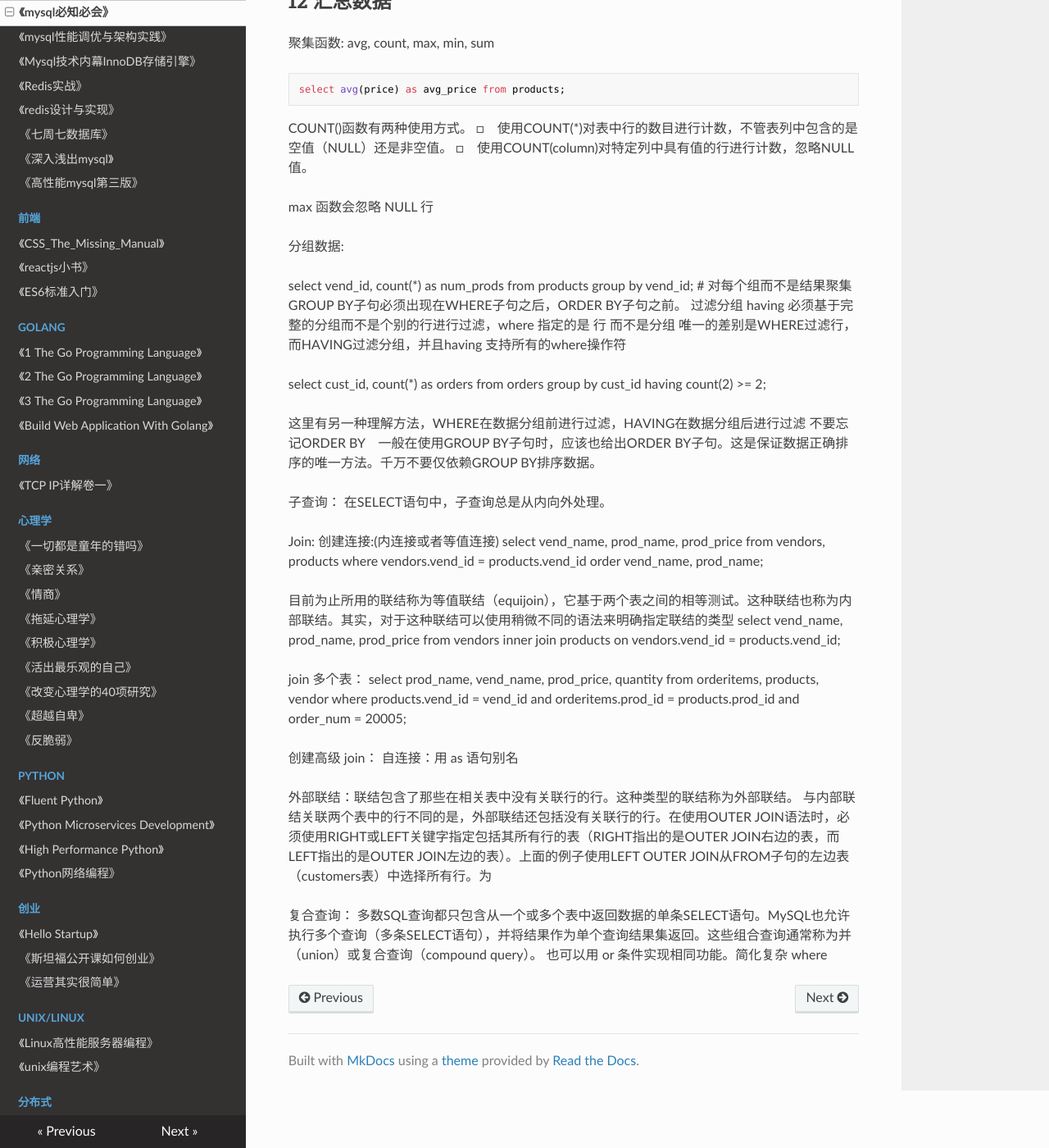
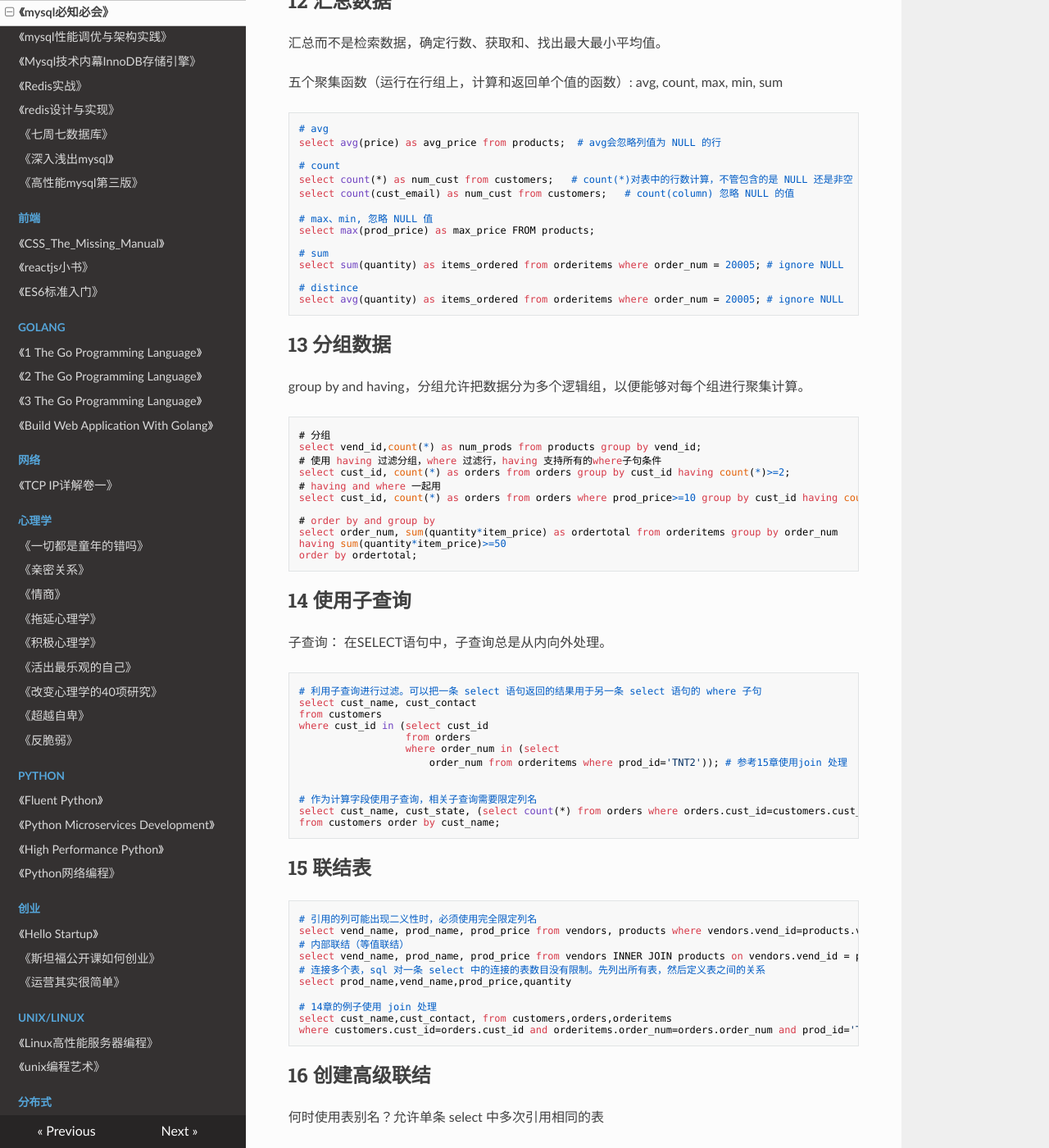
Before and after one commit to PegasusWang/booknotes, an MkDocs documentation site: the page built from docs/database/mysql必知必会.md, in a window 1280 px wide and 1400 px high, scrolled down 2191 px. Shown: the whole window at 82% size. Built offline with MkDocs 1.6.1, drawn with Linux system fonts in a browser that asks for light colours; nearby versions of some CDN libraries; old or Windows-style settings are respelled for this version of MkDocs; some of the changed text lies outside the part shown.

Commit message:
mysql 回顾

````diff
--- a/docs/database/mysql必知必会.md
+++ b/docs/database/mysql必知必会.md
@@ -113,56 +113,90 @@ select cust_id,order_num from orders where Year(order_date) =2005 and Month(orde
 
 ## 12 汇总数据
 
-聚集函数:
-avg, count, max, min, sum
+汇总而不是检索数据，确定行数、获取和、找出最大最小平均值。
+
+
+五个聚集函数（运行在行组上，计算和返回单个值的函数）: avg, count, max, min, sum
 
 ```
-select avg(price) as avg_price from products;
+# avg
+select avg(price) as avg_price from products;  # avg会忽略列值为 NULL 的行
+
+# count
+select count(*) as num_cust from customers;   # count(*)对表中的行数计算，不管包含的是 NULL 还是非空
+select count(cust_email) as num_cust from customers;   # count(column) 忽略 NULL 的值
+
+# max、min, 忽略 NULL 值
+select max(prod_price) as max_price FROM products;
+
+# sum
+select sum(quantity) as items_ordered from orderitems where order_num = 20005; # ignore NULL
+
+# distince
+select avg(quantity) as items_ordered from orderitems where order_num = 20005; # ignore NULL
 ```
 
-COUNT()函数有两种使用方式。
-□　使用COUNT(*)对表中行的数目进行计数，不管表列中包含的是空值（NULL）还是非空值。
-□　使用COUNT(column)对特定列中具有值的行进行计数，忽略NULL值。
+## 13 分组数据
+group by and having，分组允许把数据分为多个逻辑组，以便能够对每个组进行聚集计算。
 
-max 函数会忽略 NULL 行
+```
+# 分组
+select vend_id,count(*) as num_prods from products group by vend_id;
+# 使用 having 过滤分组，where 过滤行，having 支持所有的where子句条件
+select cust_id, count(*) as orders from orders group by cust_id having count(*)>=2;
+# having and where 一起用
+select cust_id, count(*) as orders from orders where prod_price>=10 group by cust_id having count(*)>=2;
 
-分组数据:
+# order by and group by
+select order_num, sum(quantity*item_price) as ordertotal from orderitems group by order_num
+having sum(quantity*item_price)>=50
+order by ordertotal;
+```
 
-select vend_id, count(*) as num_prods from products group by vend_id;    # 对每个组而不是结果聚集
-GROUP BY子句必须出现在WHERE子句之后，ORDER BY子句之前。
-过滤分组 having
-必须基于完整的分组而不是个别的行进行过滤，where 指定的是 行 而不是分组
-唯一的差别是WHERE过滤行，而HAVING过滤分组，并且having 支持所有的where操作符
+## 14 使用子查询
 
-select cust_id, count(*) as orders from orders group by cust_id having count(2) >= 2;
 
-这里有另一种理解方法，WHERE在数据分组前进行过滤，HAVING在数据分组后进行过滤
-不要忘记ORDER BY　一般在使用GROUP BY子句时，应该也给出ORDER BY子句。这是保证数据正确排序的唯一方法。千万不要仅依赖GROUP BY排序数据。
+子查询： 在SELECT语句中，子查询总是从内向外处理。
 
-子查询：
-在SELECT语句中，子查询总是从内向外处理。
+```
+# 利用子查询进行过滤。可以把一条 select 语句返回的结果用于另一条 select 语句的 where 子句
+select cust_name, cust_contact
+from customers
+where cust_id in (select cust_id
+                  from orders
+                  where order_num in (select
+                      order_num from orderitems where prod_id='TNT2')); # 参考15章使用join 处理
 
-Join:
-创建连接:(内连接或者等值连接)
-select vend_name, prod_name, prod_price
-from vendors, products
-where vendors.vend_id = products.vend_id
-order vend_name, prod_name;
 
-目前为止所用的联结称为等值联结（equijoin），它基于两个表之间的相等测试。这种联结也称为内部联结。其实，对于这种联结可以使用稍微不同的语法来明确指定联结的类型
-select vend_name, prod_name, prod_price
-from vendors inner join products
-on vendors.vend_id = products.vend_id;
+# 作为计算字段使用子查询，相关子查询需要限定列名
+select cust_name, cust_state, (select count(*) from orders where orders.cust_id=customers.cust_id) as orders
+from customers order by cust_name;
+```
 
-join 多个表：
-select prod_name, vend_name, prod_price, quantity
-from orderitems, products, vendor
-where products.vend_id = vend_id
-and orderitems.prod_id = products.prod_id
-and order_num = 20005;
 
-创建高级 join：
+## 15 联结表
+
+```
+# 引用的列可能出现二义性时，必须使用完全限定列名
+select vend_name, prod_name, prod_price from vendors, products where vendors.vend_id=products.vend_id order by vend_name,prod_name;
+# 内部联结（等值联结）
+select vend_name, prod_name, prod_price from vendors INNER JOIN products on vendors.vend_id = products.vend_id;
+# 连接多个表，sql 对一条 select 中的连接的表数目没有限制。先列出所有表，然后定义表之间的关系
+select prod_name,vend_name,prod_price,quantity
+
+# 14章的例子使用 join 处理
+select cust_name,cust_contact, from customers,orders,orderitems
+where customers.cust_id=orders.cust_id and orderitems.order_num=orders.order_num and prod_id='TNT2';
+```
+
+
+## 16 创建高级联结
+
+何时使用表别名？允许单条 select 中多次引用相同的表
+
 自连接：用 as 语句别名
+
+`select p1.prod_id,p1.prod_name from products as p1, products as p2 where p1.vend_id=p2.vend_id and p2.prod_id='DTNTR';`
 
 外部联结：联结包含了那些在相关表中没有关联行的行。这种类型的联结称为外部联结。
 与内部联结关联两个表中的行不同的是，外部联结还包括没有关联行的行。在使用OUTER JOIN语法时，必须使用RIGHT或LEFT关键字指定包括其所有行的表（RIGHT指出的是OUTER JOIN右边的表，而LEFT指出的是OUTER JOIN左边的表）。上面的例子使用LEFT OUTER JOIN从FROM子句的左边表（customers表）中选择所有行。为
@@ -170,3 +204,13 @@ and order_num = 20005;
 复合查询：
 多数SQL查询都只包含从一个或多个表中返回数据的单条SELECT语句。MySQL也允许执行多个查询（多条SELECT语句），并将结果作为单个查询结果集返回。这些组合查询通常称为并（union）或复合查询（compound query）。
 也可以用 or 条件实现相同功能。简化复杂 where
+
+
+## 17 组合查询
+可以用 union 操作符来组合多个 SQL 查询，把结果合并成单个结果集。使用 union 可以使用多个 where 条件替换。
+
+```
+# union 必须是相同的列，并且返回的是不重复的行。可以使用 union all 返回所有的行(这个 where 无法完成)
+select vend_id,prod_id,prod_price from products where prod_price<=5 union
+select vend_id,prod_id,prod_price from products wehre vend_id in (1002,1002);
+```
````
